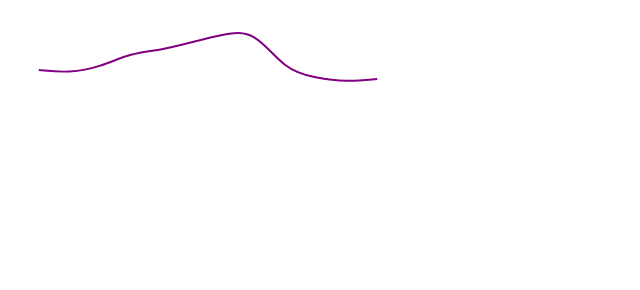
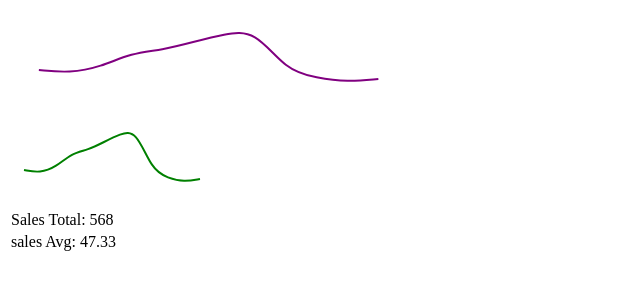
Before and after one commit to GojiraGreen/D3, a plain HTML site: page index.html in a window 1280 px wide. Shown: the whole page, without its empty margins (0-640 px from the left). Drawn offline with Linux system fonts and the light colour scheme.

Commit message:
avg and total

```diff
--- a/demo5.js
+++ b/demo5.js
@@ -4,8 +4,54 @@ function setChart(){
 	h = 100;
 	w = 400;
 	var ds;
+	var salesTotal = 0.0;
+	var salesAvg = 0.0;
+	var metrics = [];
+
 
 	// VERSJA 4444444444444444444444
+	function buildLine(xDif, myClass) {
+		var lineFun = d3.line()
+			.x(function(d) {
+				return ((d.month - 20130001) / xDif);
+			})
+			.y(function(d) {
+				return (h - d.sales);
+			})
+			.curve(d3.curveBasis);
+
+		var svg = d3.select("body").append("xhtml:div").append("svg")
+		.attr("width", w)
+		.attr("height", h);
+
+		var viz = svg.append("path")
+			.attr("d", lineFun(ds))
+			.attr("class", myClass);
+	};
+
+	function showTotals() {
+		var t = d3.select("body").append("table")
+
+		for(var i = 0; i < ds.length; i++ ) {
+			salesTotal += Number(ds[i]['sales']);
+		}
+
+		salesAvg = salesTotal/ds.length;
+
+		metrics.push("Sales Total: " + salesTotal);
+		metrics.push("sales Avg: " + salesAvg.toFixed(2));
+
+		var tr = t.selectAll("tr")
+			.data(metrics)
+			.enter()
+			.append("tr")
+			.append("td")
+			.text(function(d){
+				return d;
+			});
+
+
+	}
 
 	d3.csv("MonthlySales.csv", function(error, data){
 
@@ -19,23 +65,9 @@ function setChart(){
 			ds = data;
 		}
 
-		var lineFun = d3.line()
-			.x(function(d) {
-				return ((d.month - 20130001) / 3.25);
-			})
-			.y(function(d) {
-				return (h - d.sales);
-			})
-			.curve(d3.curveBasis);
-
-		var svg = d3.select("body").append("xhtml:div").append("svg")
-		.attr("width", w)
-		.attr("height", h);
-
-		var viz = svg.append("path")
-			.attr("d", lineFun(ds))
-			.attr("class", "chart-line");
-
+		buildLine(3.24, "chart-line");
+		buildLine(6.25, "chart-line2");
+		showTotals();
 	});
 
 };
--- a/index.html
+++ b/index.html
@@ -9,6 +9,11 @@
 				stroke-width: 2;
 				fill: none;
 			}
+			.chart-line2 {
+				stroke: green;
+				stroke-width: 2;
+				fill: none;
+			}
 		</style>
 	</head>
 <body onload="setChart()">
```
